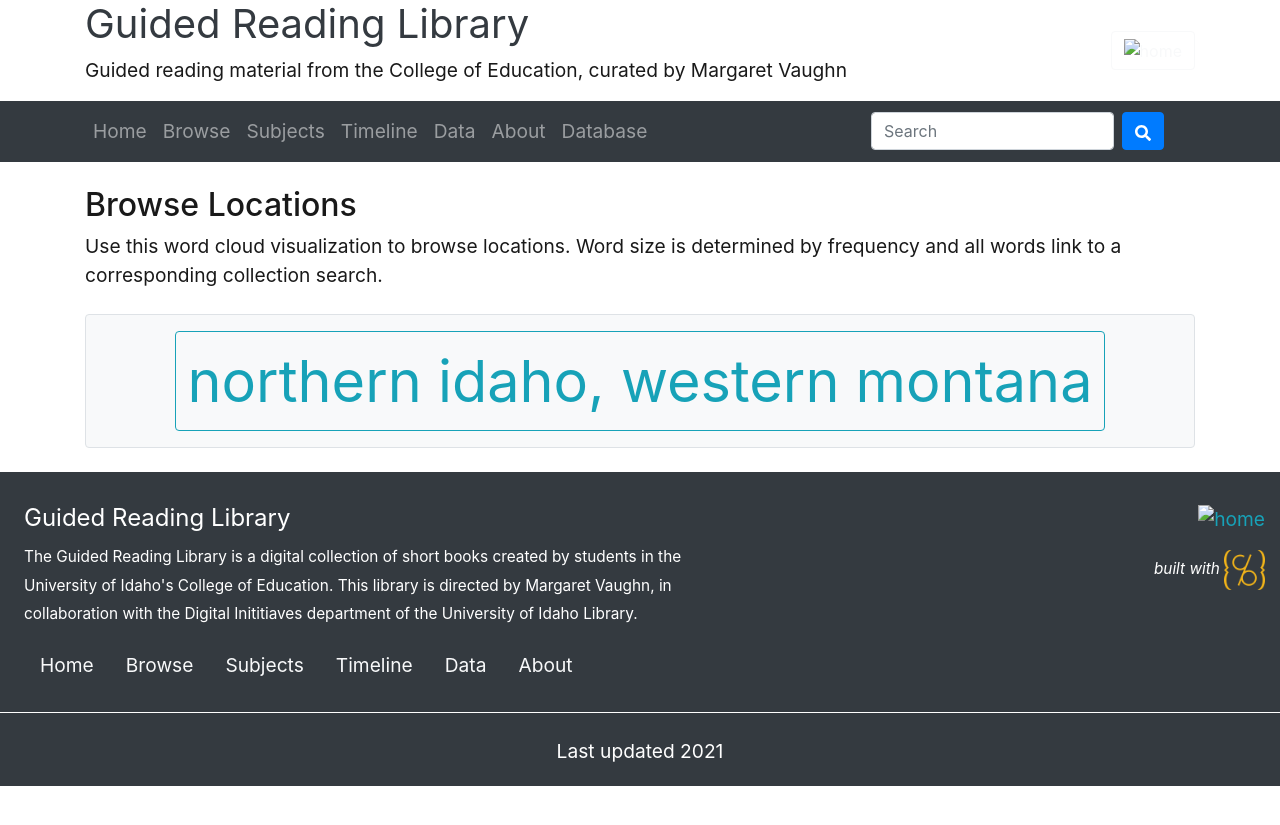
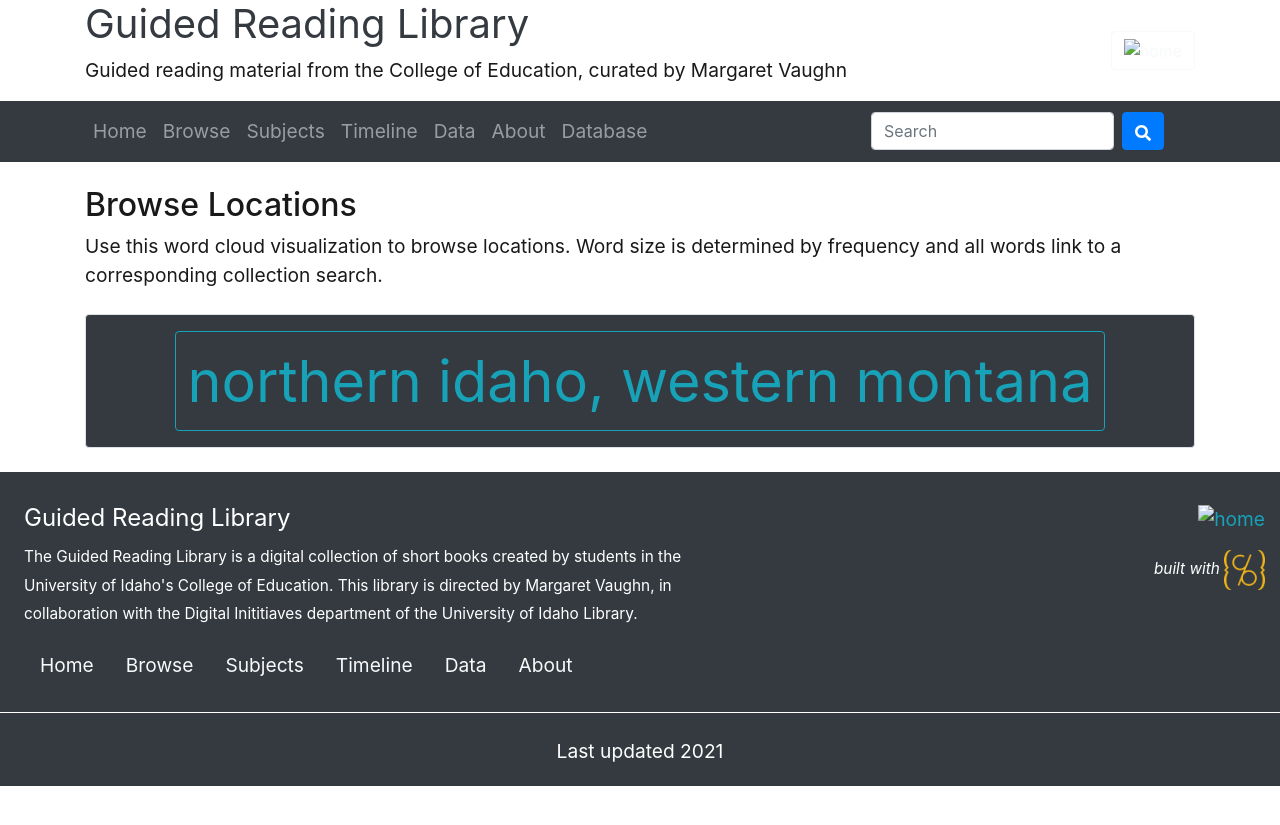
Before and after one commit to NikiJD/guidedreadingCB, a Jekyll site: the page built from pages/locations.md, in a window 1280 px wide. Shown: the top 825 px of the page. Built offline with Jekyll 4.4.1, drawn with Linux system fonts in a browser that asks for light colours.

Commit message:
made cloud dark mode

```diff
--- a/_layouts/cloud.html
+++ b/_layouts/cloud.html
@@ -4,7 +4,7 @@ layout: page
 
 {{ content }}
 
-<div id="cloud" class="text-center my-4 bg-light border rounded p-2"></div>
+<div id="cloud" class="text-center my-4 bg-dark border rounded p-2"></div>
 
 {% if page.cloud-fields %}
 {% include js/cloud-js.html fields=page.cloud-fields min=page.cloud-min stopwords=page.cloud-stopwords %}
```
